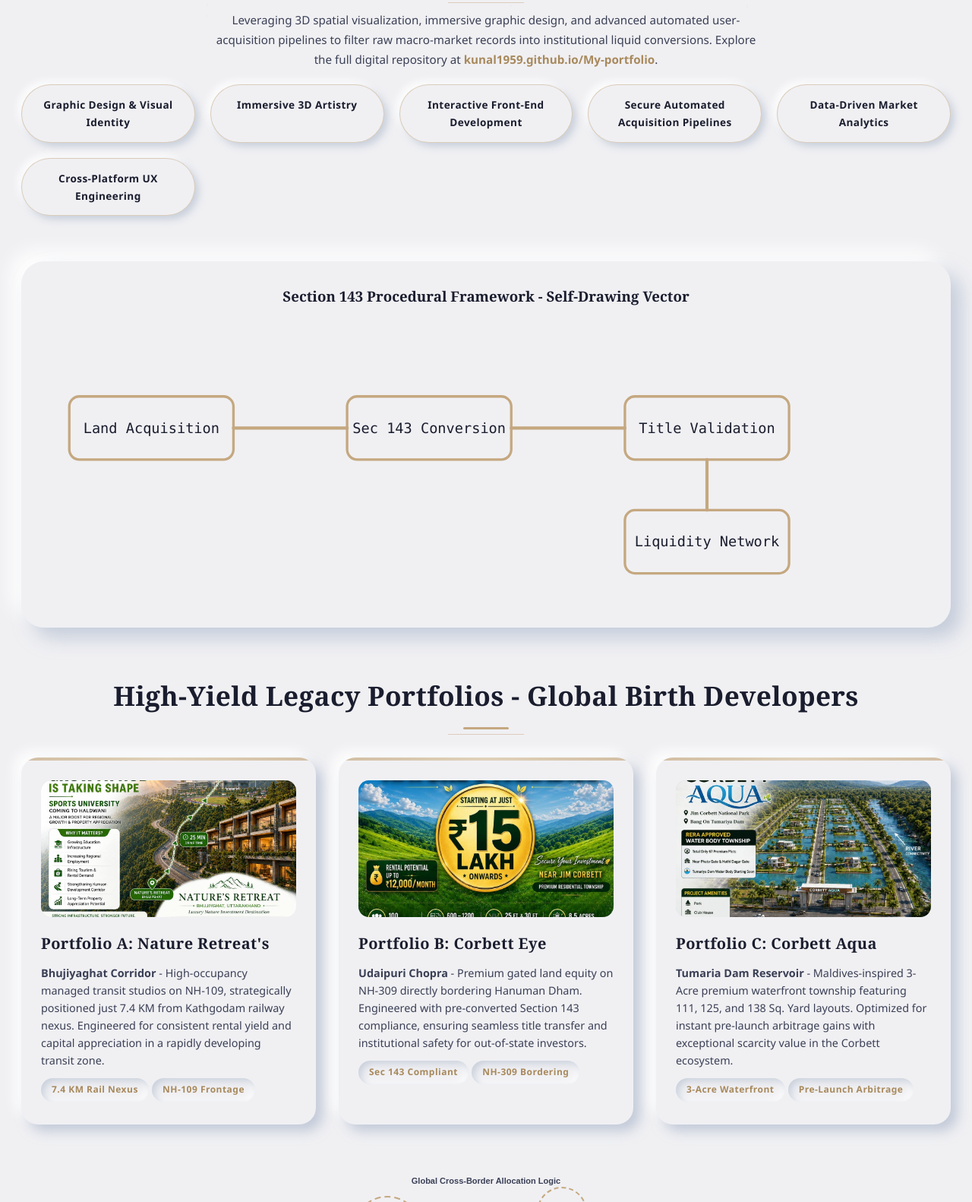
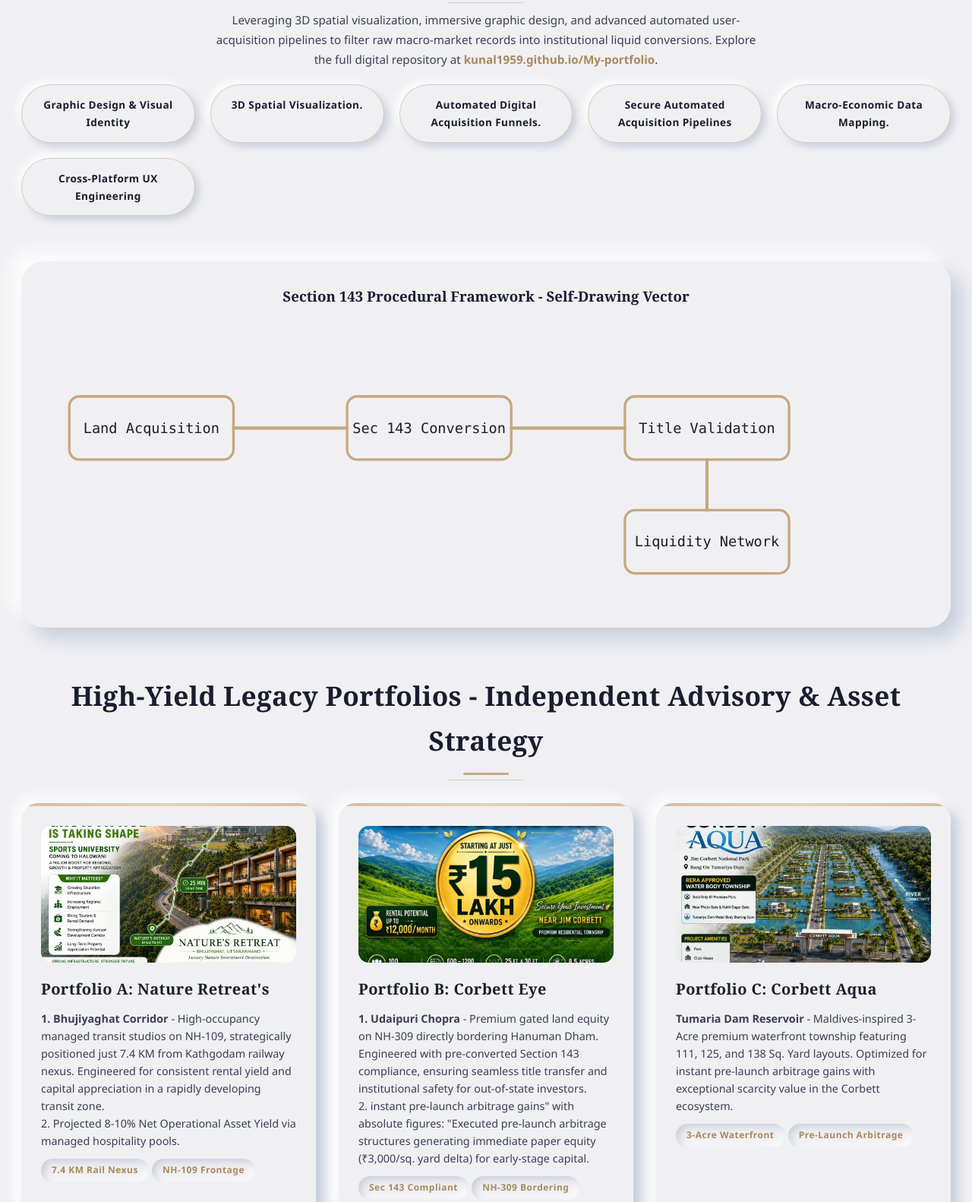
Before and after one commit to Kunal1959/wealth_advisor_kunal, a plain HTML site: page index.html in a window 1280 px wide. Shown: the part 757-2339 px from the top of the page at 76% size. Drawn offline with Linux system fonts and the light colour scheme.

Commit message:
Refine content and structure in index.html
Updated various sections to enhance clarity and precision in descriptions of services and projects.

```diff
--- a/index.html
+++ b/index.html
@@ -907,7 +907,7 @@
             <div class="hero-text">
                 <span class="hero-badge">Senior Wealth Advisor &amp; Technical Asset Architect</span>
                 <h1>Kunal Pratap Singh</h1>
-                <h2>Strategic Wealth Consultant - Global Birth Developers, Noida/Delhi-NCR</h2>
+                <h2>Strategic Wealth Consultant | Strategic Wealth Consultant | Domestic Asset Structuring & Cross-Border Pipeline Architecture</h2>
                 <p class="hero-quote">
                     "I don't push property transactions; I structure secure, capital-protected, high-yield asset portfolios
                     across emerging corridors. My focus is market-transition validation and orchestrating cross-border
@@ -940,10 +940,10 @@
             </p>
             <div class="tech-grid">
                 <div class="tech-pill">Graphic Design &amp; Visual Identity</div>
-                <div class="tech-pill">Immersive 3D Artistry</div>
-                <div class="tech-pill">Interactive Front-End Development</div>
+                <div class="tech-pill">3D Spatial Visualization.</div>
+                <div class="tech-pill">Automated Digital Acquisition Funnels.</div>
                 <div class="tech-pill">Secure Automated Acquisition Pipelines</div>
-                <div class="tech-pill">Data-Driven Market Analytics</div>
+                <div class="tech-pill">Macro-Economic Data Mapping.</div>
                 <div class="tech-pill">Cross-Platform UX Engineering</div>
             </div>
 
@@ -969,7 +969,7 @@
         <!-- ============ SECTION 3: PROJECTS CORE DEPLOYMENT METRICS ============ -->
         <section id="projects">
             <div class="section-header">
-                <h2>High-Yield Legacy Portfolios - Global Birth Developers</h2>
+                <h2>High-Yield Legacy Portfolios - Independent Advisory & Asset Strategy</h2>
                 <span class="gold-micro-line"></span>
             </div>
             <div class="card-grid">
@@ -980,9 +980,10 @@
                         <img src="Nature%22s%20Reatreat.jpeg" alt="Nature Retreat portfolio" style="width:100%;height:100%;object-fit:cover;display:block;" />
                     </div>
                     <h3>Portfolio A: Nature Retreat's</h3>
-                    <p><strong>Bhujiyaghat Corridor</strong> - High-occupancy managed transit studios on NH-109, strategically
+                    <p><strong>1. Bhujiyaghat Corridor</strong> - High-occupancy managed transit studios on NH-109, strategically
                         positioned just 7.4 KM from Kathgodam railway nexus. Engineered for consistent rental yield and capital
                     appreciation in a rapidly developing transit zone.</p>
+                    <p>2. Projected 8-10% Net Operational Asset Yield via managed hospitality pools.</p>
                     <span class="metric-tag">7.4 KM Rail Nexus</span>
                     <span class="metric-tag">NH-109 Frontage</span>
                 </div>
@@ -994,9 +995,10 @@
                         <img src="corbett_eye.jpeg" alt="Corbett Eye portfolio" style="width:100%;height:100%;object-fit:cover;display:block;" />
                     </div>
                     <h3>Portfolio B: Corbett Eye</h3>
-                    <p><strong>Udaipuri Chopra</strong> - Premium gated land equity on NH-309 directly bordering Hanuman Dham.
+                    <p><strong>1. Udaipuri Chopra</strong> - Premium gated land equity on NH-309 directly bordering Hanuman Dham.
                         Engineered with pre-converted Section 143 compliance, ensuring seamless title transfer and institutional
                     safety for out-of-state investors.</p>
+                    <p>2. instant pre-launch arbitrage gains" with absolute figures: "Executed pre-launch arbitrage structures generating immediate paper equity (₹3,000/sq. yard delta) for early-stage capital.</p>
                     <span class="metric-tag">Sec 143 Compliant</span>
                     <span class="metric-tag">NH-309 Bordering</span>
                 </div>
@@ -1126,9 +1128,9 @@
 
         <!-- Footer -->
         <div class="footer-strip">
-            <p>&copy; 2026 Kunal Pratap Singh - Senior Wealth Advisor &amp; Technical Asset Architect. All rights reserved.
+            <p>&copy; 2026 Kunal Pratap Singh. Domestic Wealth Structuring &amp; International Asset Pipelines.
                 <br><a href="https://kunal1959.github.io/My-portfolio/" target="_blank" rel="noopener">Digital Repository</a> |
-                Global Birth Developers, Noida/Delhi-NCR | Cross-Border Ready.
+                Noida/Delhi-NCR/Uttrakhand | Deeplink Creators | Cross-Border Ready.
             </p>
         </div>
 
```
